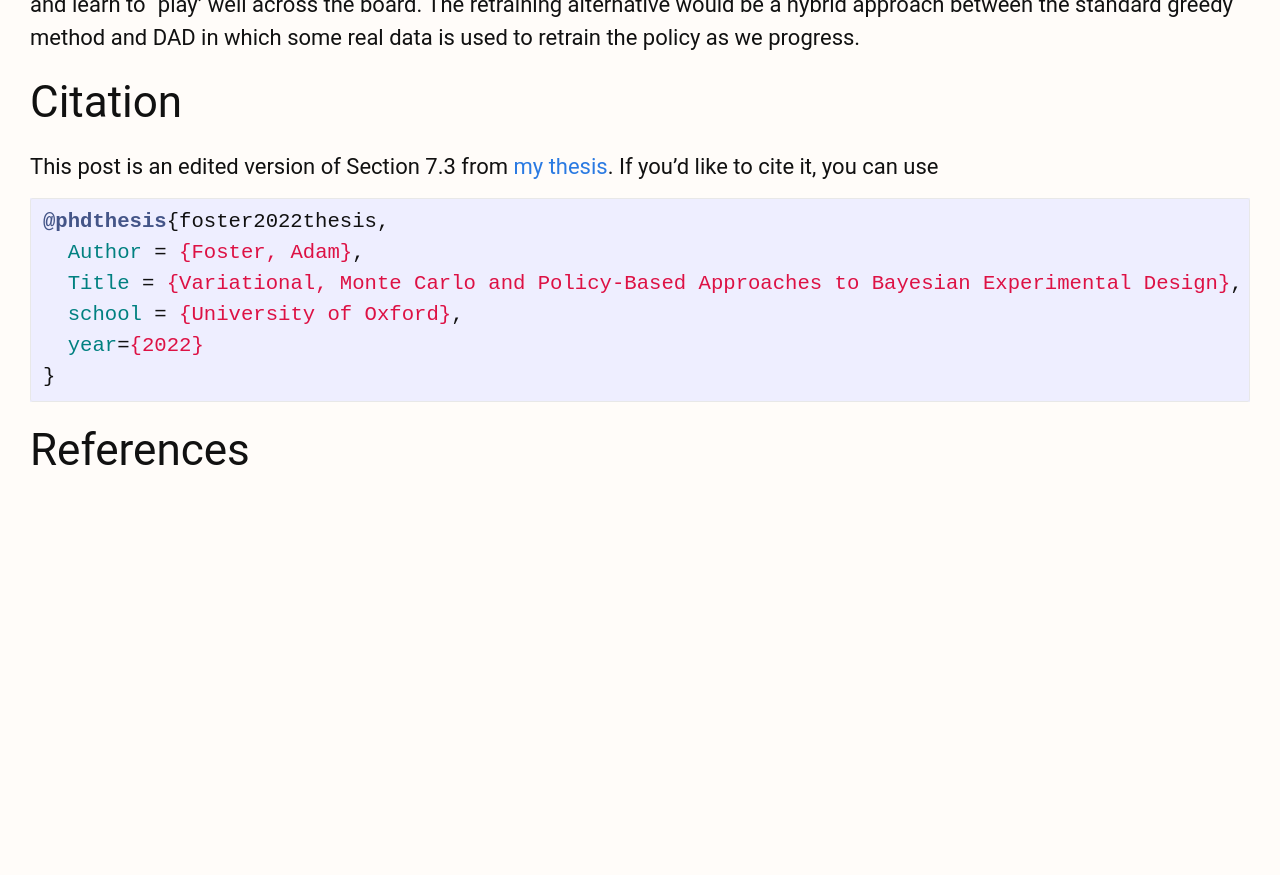
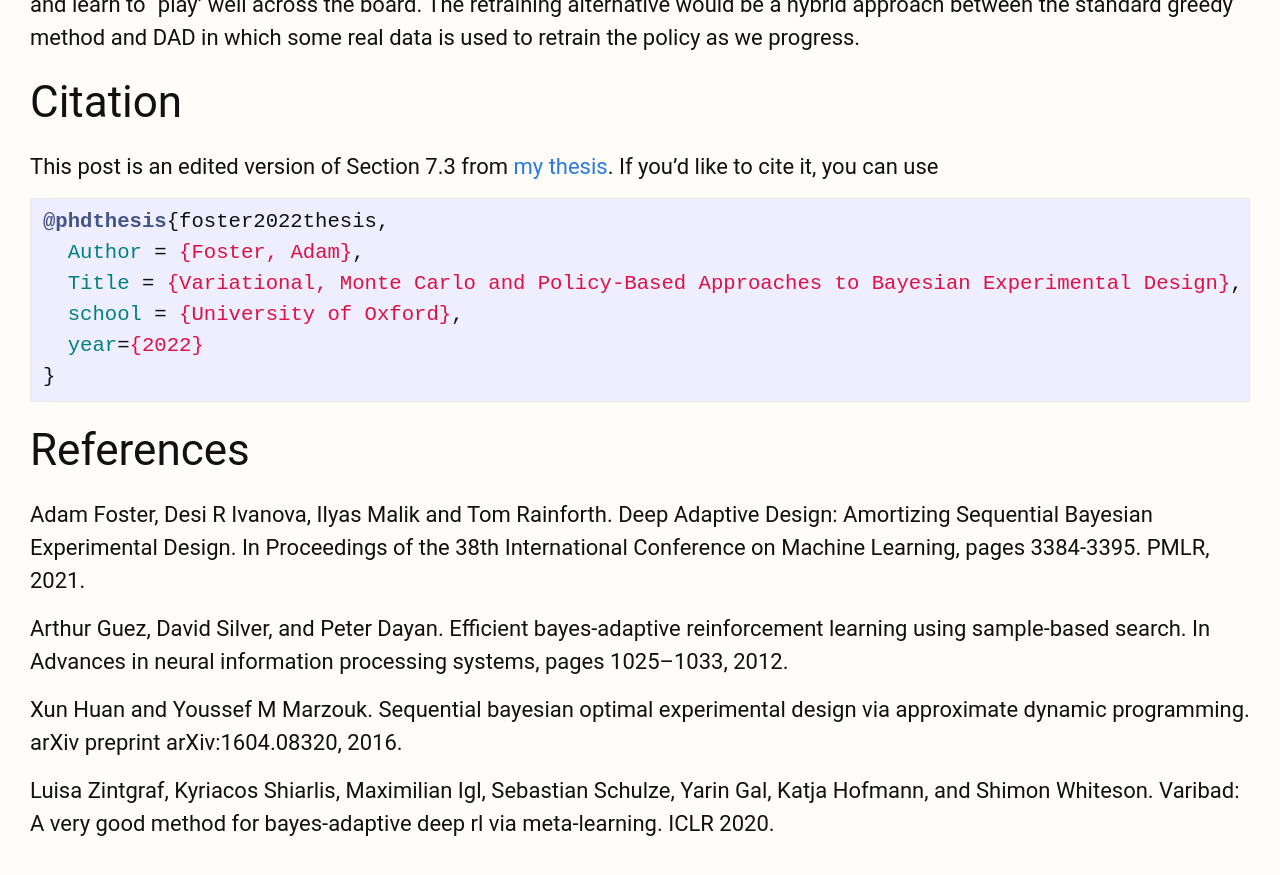
Before and after one commit to ae-foster/ae-foster.github.io, a Jekyll site: the page built from _posts/2022-05-20-brl.markdown, in a window 1280 px wide and 900 px high, scrolled down 7474 px. Shown: the top 875 px of the window. Built offline with Jekyll 4.4.1, drawn with Linux system fonts in a browser that asks for light colours; nearby versions of some CDN libraries; before the commit the page ends 8017 px from its top, so only the background shows below that.

Commit message:
references for BRL post

````diff
--- a/_posts/2022-05-20-brl.markdown
+++ b/_posts/2022-05-20-brl.markdown
@@ -321,3 +321,11 @@ If you'd like to cite it, you can use
 ```
 
 ## References
+
+Adam Foster, Desi R Ivanova, Ilyas Malik and Tom Rainforth. Deep Adaptive Design: Amortizing Sequential Bayesian Experimental Design. In Proceedings of the 38th International Conference on Machine Learning, pages 3384-3395. PMLR, 2021.
+
+Arthur Guez, David Silver, and Peter Dayan. Efficient bayes-adaptive reinforcement learning using sample-based search. In Advances in neural information processing systems, pages 1025–1033, 2012.
+
+Xun Huan and Youssef M Marzouk. Sequential bayesian optimal experimental design via approximate dynamic programming. arXiv preprint arXiv:1604.08320, 2016.
+
+Luisa Zintgraf, Kyriacos Shiarlis, Maximilian Igl, Sebastian Schulze, Yarin Gal, Katja Hofmann, and Shimon Whiteson. Varibad: A very good method for bayes-adaptive deep rl via meta-learning. ICLR 2020.
````
